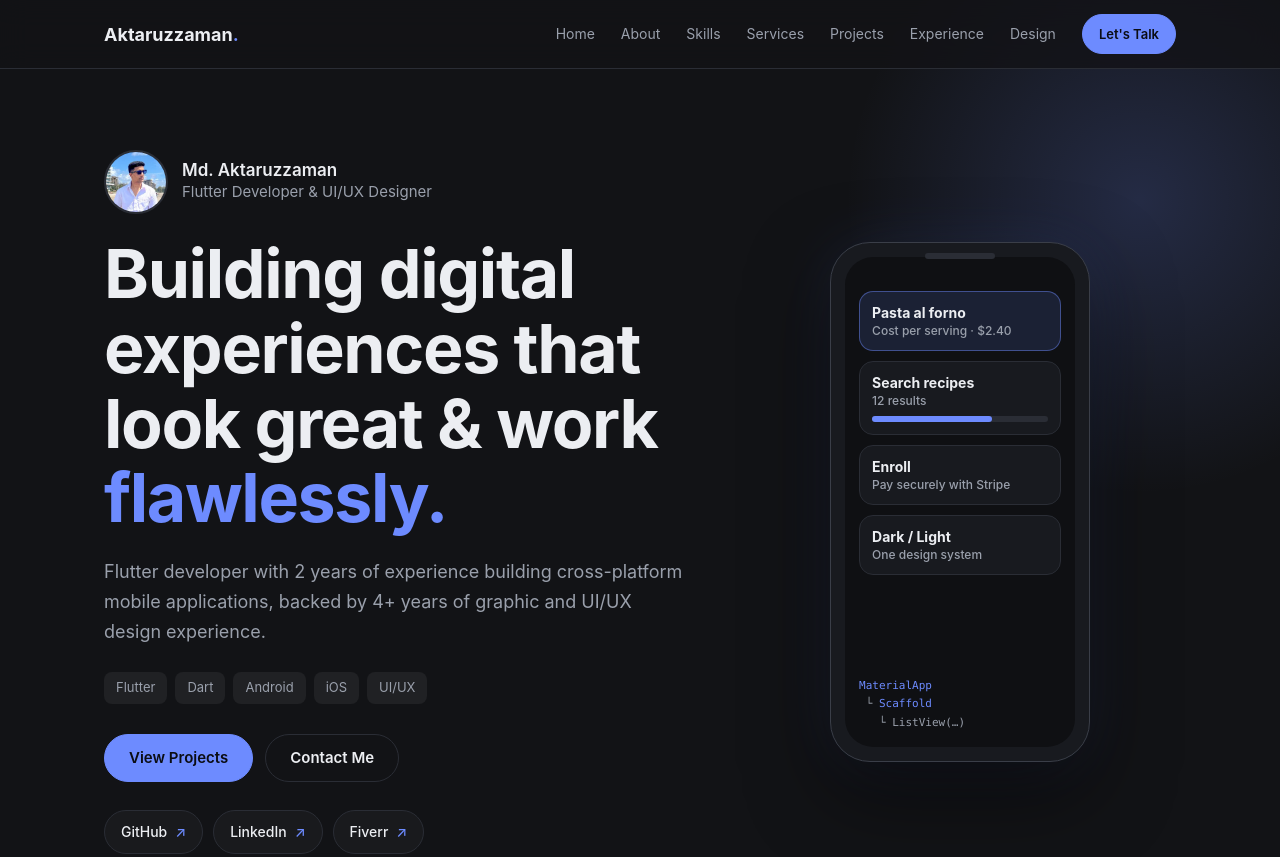
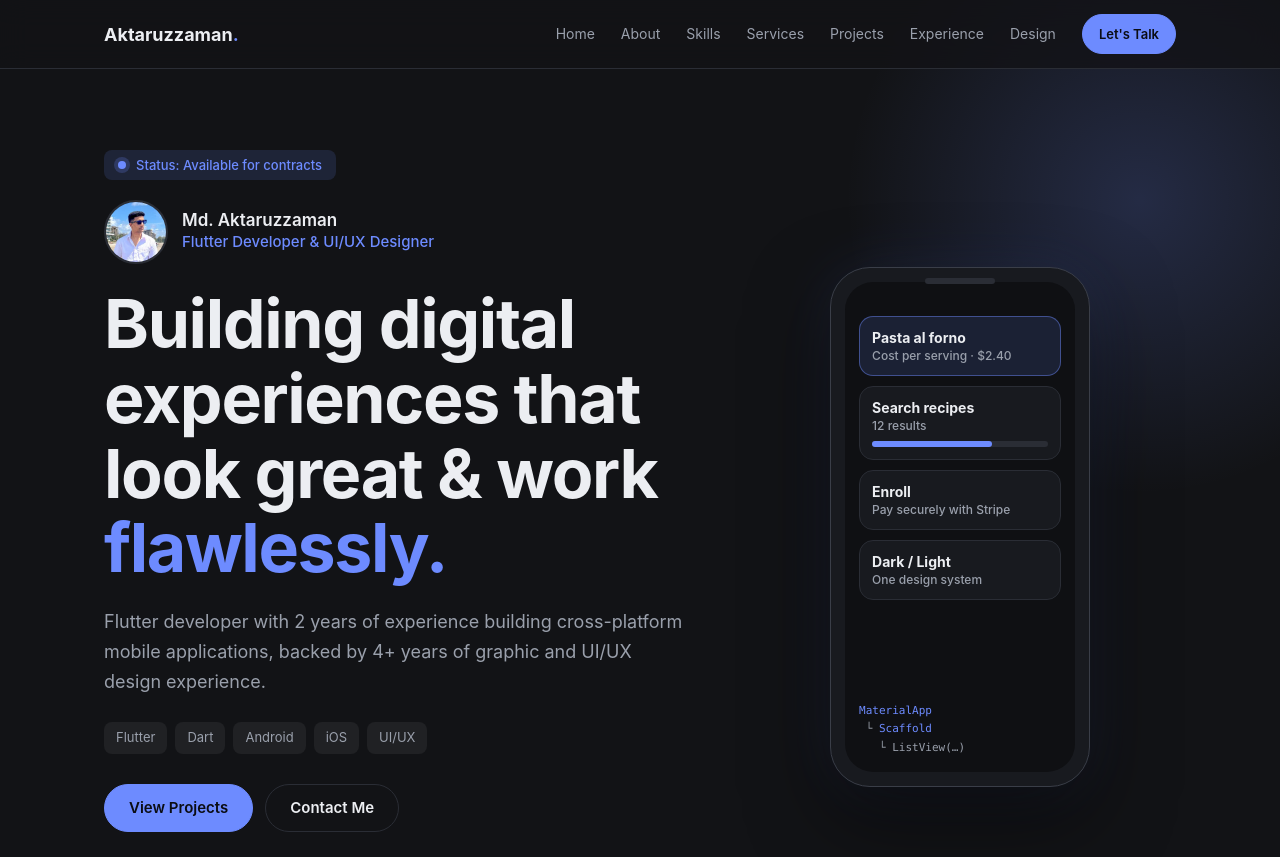
Before and after one commit to ebrahim626/aktaruzzaman.github.io, a plain HTML site: page index.html in a window 1280 px wide. Shown: the top 857 px of the page. Drawn offline with Linux system fonts and the light colour scheme.

Commit message:
Update index.html

```diff
--- a/index.html
+++ b/index.html
@@ -55,6 +55,9 @@ nav .wrap{display:flex;align-items:center;justify-content:space-between;height:6
 .name{display:flex;align-items:center;gap:14px;color:var(--mut);font-size:15px;margin-bottom:22px}
 .av{width:64px;height:64px;border-radius:50%;background:linear-gradient(140deg,var(--ac),#2b3566);display:grid;place-items:center;font:700 20px var(--f);color:#0b0d14;border:2px solid var(--line);overflow:hidden}
 .av img{width:100%;height:100%;object-fit:cover}
+.role{color:var(--ac);font-weight:500}
+.status{display:inline-flex;align-items:center;gap:10px;padding:7px 14px;border-radius:8px;background:rgba(109,139,255,.14);color:var(--ac);font:500 13px var(--f);margin-bottom:20px;cursor:default;user-select:none}
+.status i{flex:none;width:8px;height:8px;border-radius:50%;background:var(--ac);box-shadow:0 0 0 4px rgba(109,139,255,.22)}
 .name b{color:var(--tx);font:600 17px var(--f);display:block}
 h1{font-size:clamp(38px,6.2vw,68px);font-weight:700;margin-bottom:22px}
 h1 span{color:var(--ac)}
@@ -132,7 +135,6 @@ dialog:not(.lbx) .x{float:none;display:block;margin:0 0 18px auto}
 .job.m{border-color:rgba(109,139,255,.5)}
 .job h3{font-size:20px;font-weight:600}.job .meta{color:var(--mut);font-size:14px;margin:4px 0 12px}.job .meta b{color:var(--ac);font-weight:500}
 .job ul{margin:0;padding-left:20px;color:var(--mut);font-size:15px}.job li{margin-bottom:4px}
-.job.dz{background:transparent;border-style:dashed}
 /* design */
 .dg{display:grid;grid-template-columns:1fr 1fr;gap:40px;align-items:center}
 .dg .tg span{font-size:15px;padding:8px 14px}
@@ -246,9 +248,10 @@ img[data-img].ld,.av img.ld{opacity:1}
 
 <header class="hero" id="home"><div class="wrap hg">
  <div>
+  <div class="status"><i></i>Status: Available for contracts</div>
   <div class="name">
    <div class="av" id="av"><img src="images/profile.webp" alt="Md. Aktaruzzaman" width="64" height="64" fetchpriority="high" decoding="async"></div>
-   <div><b>Md. Aktaruzzaman</b>Flutter Developer &amp; UI/UX Designer</div>
+   <div><b>Md. Aktaruzzaman</b><span class="role">Flutter Developer &amp; UI/UX Designer</span></div>
   </div>
   <h1>Building digital experiences that look great &amp; work <span>flawlessly.</span></h1>
   <p class="d">Flutter developer with 2 years of experience building cross-platform mobile applications, backed by 4+ years of graphic and UI/UX design experience.</p>
@@ -336,7 +339,7 @@ img[data-img].ld,.av img.ld{opacity:1}
  <div class="tl rv">
   <div class="card job m"><h3>Mobile App Developer</h3><div class="meta"><b>RentYard</b> · Nov 2025 to Apr 2026</div>
    <ul><li>Developed and maintained cross-platform mobile apps using Flutter.</li><li>Implemented new features.</li><li>Fixed bugs and improved application stability.</li><li>Optimized application performance.</li></ul></div>
-  <div class="card job dz"><h3>Graphic Designer</h3><div class="meta"><b>Liasoft</b> · May 2024 to Apr 2025</div>
+  <div class="card job m"><h3>Graphic Designer</h3><div class="meta"><b>Liasoft</b> · May 2024 to Apr 2025</div>
    <ul><li>Designed the company's brand logo and visual identity.</li><li>Designed the Nofidoc app UI/UX in dark and light versions.</li><li>Designed the application logo.</li></ul></div>
  </div>
  <div class="card edu rv"><div class="ic">🎓</div><div><h3>Bachelor of Computer Science &amp; Engineering (CSE)</h3><p>IUBAT — International University of Business Agriculture and Technology · Completed December 2024</p></div></div>
```
